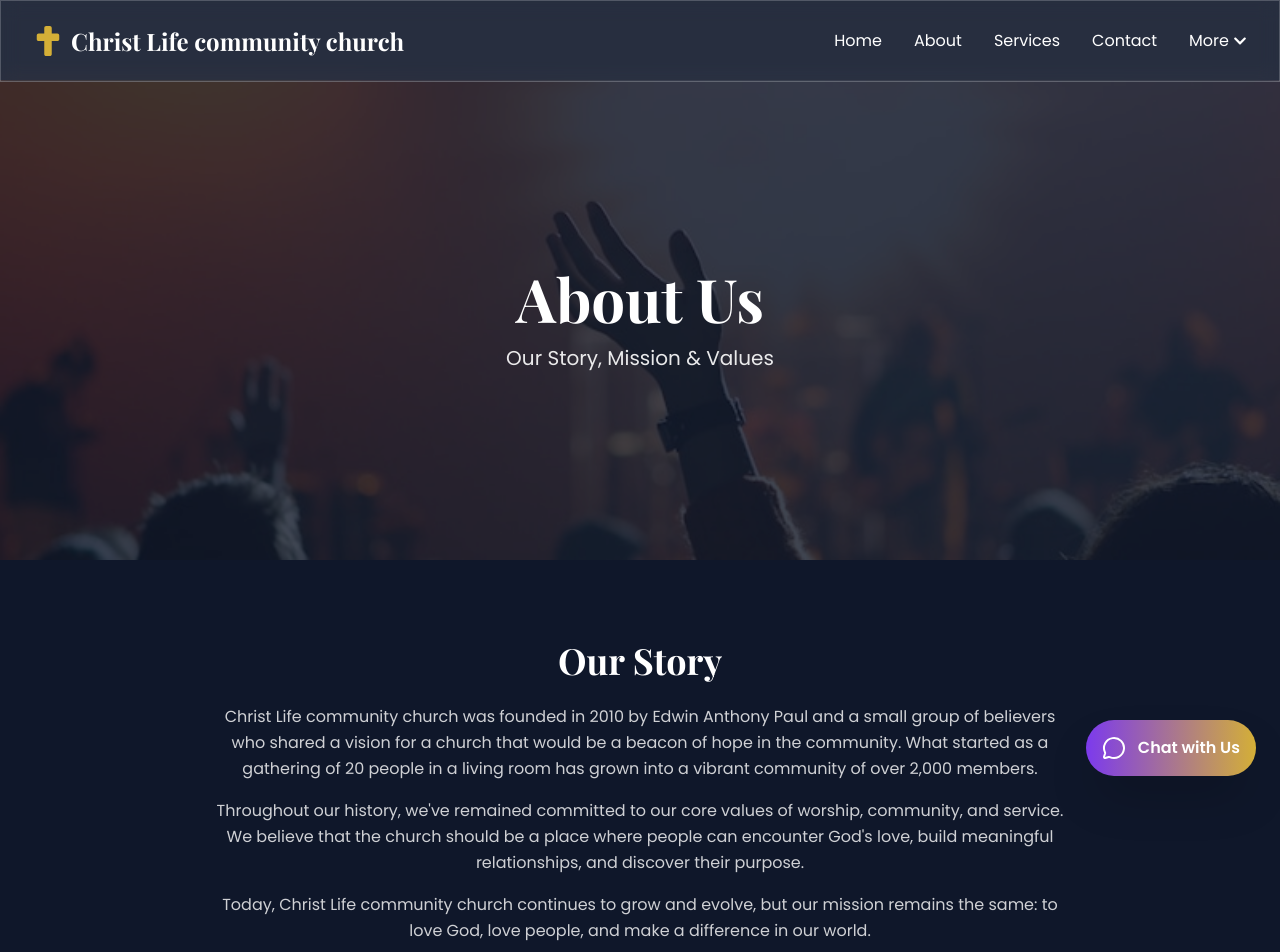
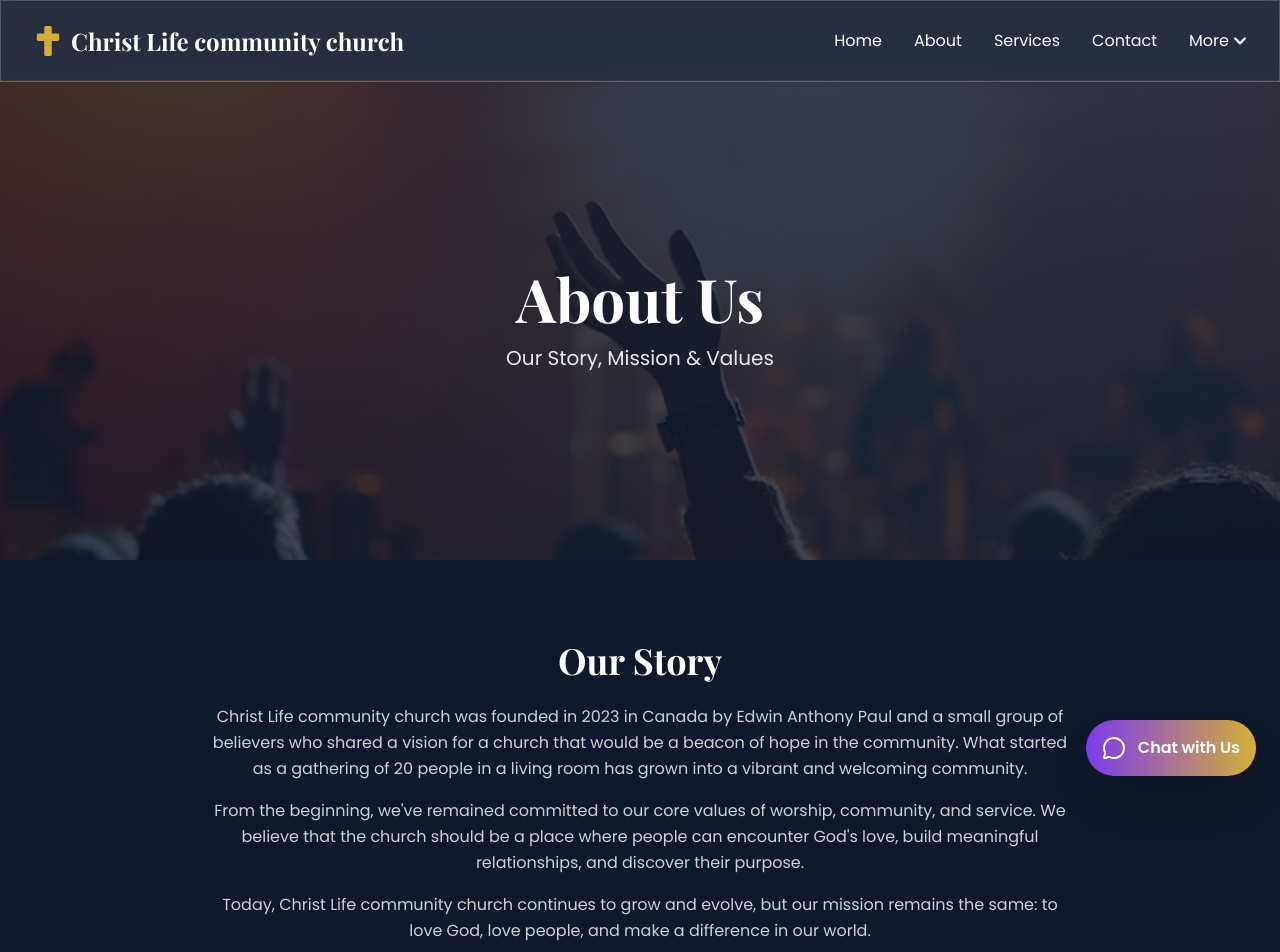
Before and after one commit to NishantsCode/CLCC, a React (Vite) app in the folder Christ Life Community Church/: page /about in a window 1280 px wide. Shown: the top 952 px of the page. Built offline with nearby package versions, Linux system fonts and the light colour scheme.

Commit message:
Updated the about section.

```diff
--- a/Christ Life Community Church/src/components/About.jsx
+++ b/Christ Life Community Church/src/components/About.jsx
@@ -40,7 +40,7 @@ const About = () => {
               History & Vision
             </h2>
             <p className="text-sm sm:text-base text-white/80 mb-4 leading-relaxed">
-              Christ Life community church was founded in 1985 with a vision to create a welcoming community where people can encounter God's love and grow in their faith. For over three decades, we've been a beacon of hope in our community.
+              Christ Life community church was founded in 2023 in Canada with a vision to create a welcoming community where people can encounter God's love and grow in their faith. Since our founding, we've been a beacon of hope in our community.
             </p>
             <p className="text-sm sm:text-base text-white/80 mb-4 leading-relaxed">
               Our mission is to worship God, build authentic relationships, and serve our community with the love of Christ. We believe in creating a space where everyone belongs, regardless of where they are in their spiritual journey.
--- a/Christ Life Community Church/src/pages/AboutPage.jsx
+++ b/Christ Life Community Church/src/pages/AboutPage.jsx
@@ -70,10 +70,10 @@ const AboutPage = () => {
           >
             <h2 className="text-4xl font-bold text-white mb-6 font-playfair">Our Story</h2>
             <p className="text-white/80 leading-relaxed mb-4">
-              Christ Life community church was founded in 2010 by Edwin Anthony Paul and a small group of believers who shared a vision for a church that would be a beacon of hope in the community. What started as a gathering of 20 people in a living room has grown into a vibrant community of over 2,000 members.
+              Christ Life community church was founded in 2023 in Canada by Edwin Anthony Paul and a small group of believers who shared a vision for a church that would be a beacon of hope in the community. What started as a gathering of 20 people in a living room has grown into a vibrant and welcoming community.
             </p>
             <p className="text-white/80 leading-relaxed mb-4">
-              Throughout our history, we've remained committed to our core values of worship, community, and service. We believe that the church should be a place where people can encounter God's love, build meaningful relationships, and discover their purpose.
+              From the beginning, we've remained committed to our core values of worship, community, and service. We believe that the church should be a place where people can encounter God's love, build meaningful relationships, and discover their purpose.
             </p>
             <p className="text-white/80 leading-relaxed">
               Today, Christ Life community church continues to grow and evolve, but our mission remains the same: to love God, love people, and make a difference in our world.
```
